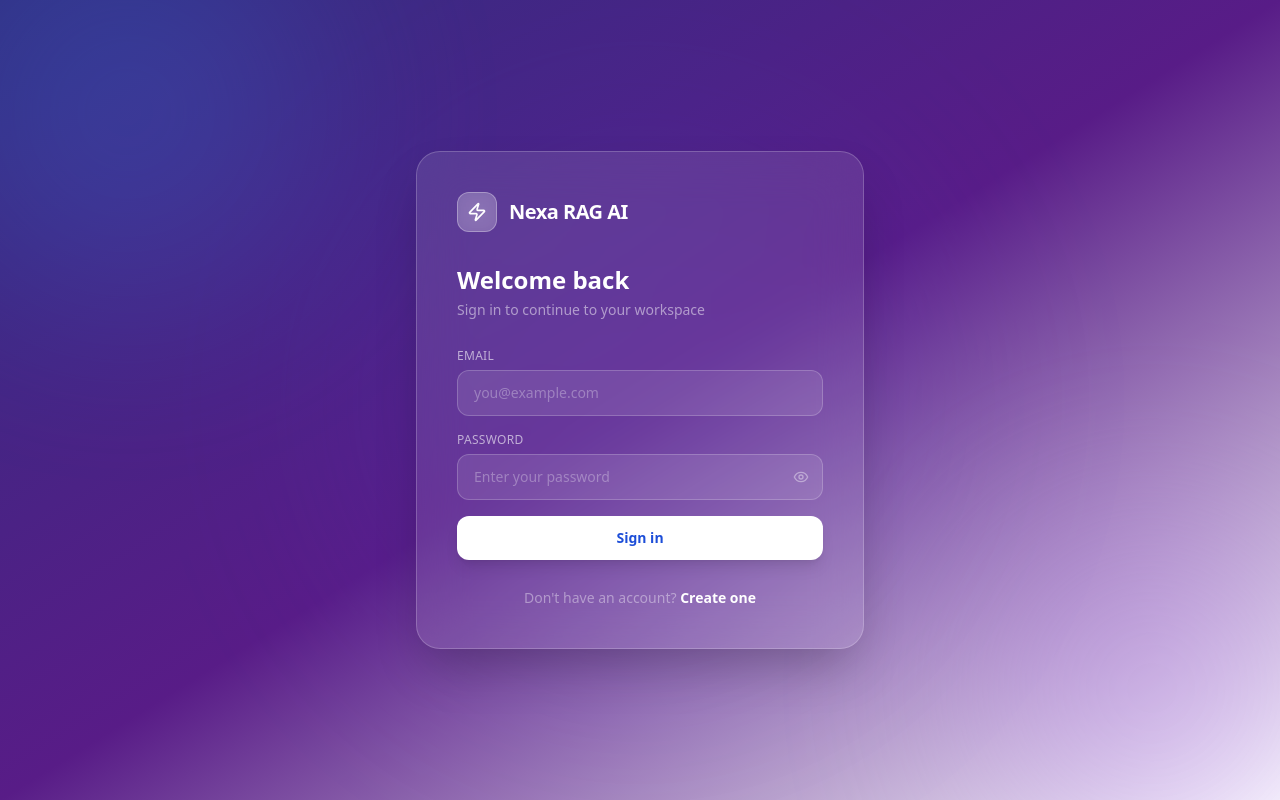
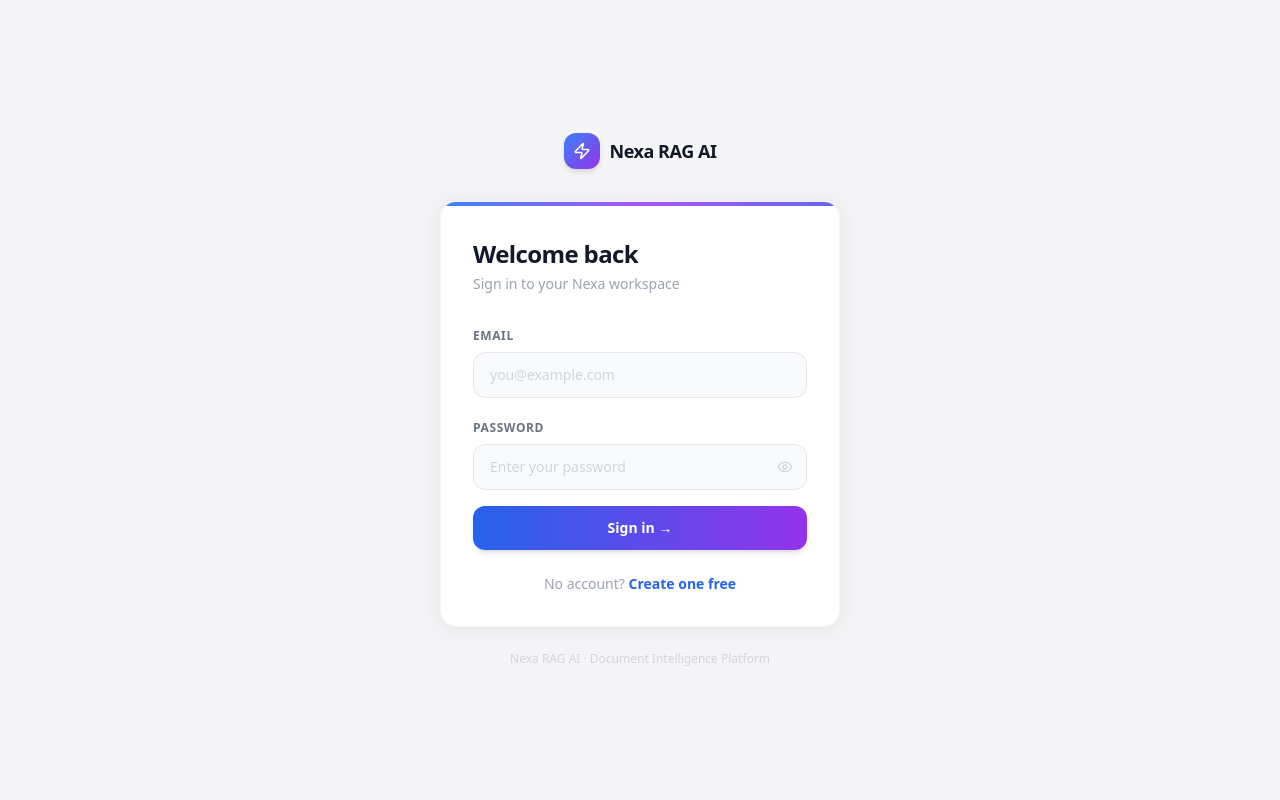
Before and after one commit to Akash-62/Nexa-RAG-AI, a React (Vite) app in the folder frontend/: page /login in a window 1280 px wide. Built offline with nearby package versions, Linux system fonts and the light colour scheme; no server answers.

Commit message:
Clean minimal auth pages — white card, gradient accent, professional layout

```diff
--- a/frontend/src/pages/LoginPage.tsx
+++ b/frontend/src/pages/LoginPage.tsx
@@ -29,47 +29,47 @@ export default function LoginPage() {
   }
 
   return (
-    <div className="min-h-screen flex items-center justify-center relative overflow-hidden bg-gradient-to-br from-indigo-900 via-purple-900 to-brand-900">
-      {/* Background orbs */}
-      <div className="absolute top-[-10%] left-[-5%] w-96 h-96 bg-brand-500 rounded-full opacity-20 blur-[100px] pointer-events-none" />
-      <div className="absolute bottom-[-10%] right-[-5%] w-96 h-96 bg-purple-500 rounded-full opacity-20 blur-[100px] pointer-events-none" />
-      <div className="absolute top-1/2 left-1/2 -translate-x-1/2 -translate-y-1/2 w-[600px] h-[600px] bg-indigo-600 rounded-full opacity-10 blur-[120px] pointer-events-none" />
-
-      {/* Glass card */}
-      <div className="relative w-full max-w-md mx-4 bg-white/10 backdrop-blur-xl border border-white/20 rounded-3xl shadow-2xl p-8 sm:p-10">
+    <div className="min-h-screen bg-[#f5f5f7] flex flex-col items-center justify-center px-4">
       {/* Logo */}
-        <div className="flex items-center gap-3 mb-8">
-          <div className="w-10 h-10 bg-white/20 backdrop-blur rounded-xl flex items-center justify-center border border-white/30">
-            <Zap size={20} className="text-white" />
+      <div className="flex items-center gap-2.5 mb-8">
+        <div className="w-9 h-9 rounded-xl bg-gradient-to-br from-brand-500 to-purple-600 flex items-center justify-center shadow-md">
+          <Zap size={18} className="text-white" />
         </div>
-          <span className="text-white font-bold text-xl tracking-tight">Nexa RAG AI</span>
+        <span className="text-lg font-bold text-gray-900 tracking-tight">Nexa RAG AI</span>
       </div>
 
-        <h2 className="text-2xl font-bold text-white mb-1">Welcome back</h2>
-        <p className="text-white/50 text-sm mb-7">Sign in to continue to your workspace</p>
+      {/* Card */}
+      <div className="w-full max-w-[400px] bg-white rounded-2xl shadow-[0_2px_24px_rgba(0,0,0,0.08)] border border-gray-100 overflow-hidden">
+        {/* Top accent */}
+        <div className="h-1 w-full bg-gradient-to-r from-brand-500 via-purple-500 to-indigo-500" />
+
+        <div className="px-8 py-8">
+          <h1 className="text-2xl font-bold text-gray-900 tracking-tight">Welcome back</h1>
+          <p className="text-sm text-gray-400 mt-1 mb-7">Sign in to your Nexa workspace</p>
 
           {error && (
-          <div className="flex items-start gap-2.5 bg-red-500/20 border border-red-400/30 rounded-xl px-4 py-3 mb-5 text-sm text-red-200">
+            <div className="flex items-start gap-2 bg-red-50 border border-red-100 rounded-xl px-3.5 py-3 mb-5 text-sm text-red-600">
               <AlertCircle size={15} className="shrink-0 mt-0.5" />
-            {error}
+              <span>{error}</span>
             </div>
           )}
 
           <form onSubmit={handleSubmit} className="space-y-4">
-          <div>
-            <label className="block text-xs font-medium text-white/60 mb-1.5 uppercase tracking-wide">Email</label>
+            <div className="space-y-1.5">
+              <label className="text-xs font-semibold text-gray-500 uppercase tracking-wider">Email</label>
               <input
                 type="email"
                 placeholder="you@example.com"
                 value={email}
                 onChange={(e) => setEmail(e.target.value)}
                 required
-              className="w-full bg-white/10 border border-white/20 rounded-xl px-4 py-3 text-sm text-white placeholder-white/30 focus:outline-none focus:ring-2 focus:ring-white/30 focus:border-white/40 transition-all"
+                autoComplete="email"
+                className="w-full border border-gray-200 rounded-xl px-4 py-3 text-sm text-gray-900 placeholder-gray-300 focus:outline-none focus:ring-2 focus:ring-brand-500/20 focus:border-brand-400 transition-all bg-gray-50 hover:bg-white"
               />
             </div>
 
-          <div>
-            <label className="block text-xs font-medium text-white/60 mb-1.5 uppercase tracking-wide">Password</label>
+            <div className="space-y-1.5">
+              <label className="text-xs font-semibold text-gray-500 uppercase tracking-wider">Password</label>
               <div className="relative">
                 <input
                   type={showPassword ? "text" : "password"}
@@ -77,12 +77,13 @@ export default function LoginPage() {
                   value={password}
                   onChange={(e) => setPassword(e.target.value)}
                   required
-                className="w-full bg-white/10 border border-white/20 rounded-xl px-4 py-3 pr-12 text-sm text-white placeholder-white/30 focus:outline-none focus:ring-2 focus:ring-white/30 focus:border-white/40 transition-all"
+                  autoComplete="current-password"
+                  className="w-full border border-gray-200 rounded-xl px-4 py-3 pr-11 text-sm text-gray-900 placeholder-gray-300 focus:outline-none focus:ring-2 focus:ring-brand-500/20 focus:border-brand-400 transition-all bg-gray-50 hover:bg-white"
                 />
                 <button
                   type="button"
                   onClick={() => setShowPassword((v) => !v)}
-                className="absolute right-3.5 top-1/2 -translate-y-1/2 text-white/40 hover:text-white/70 transition-colors"
+                  className="absolute right-3.5 top-1/2 -translate-y-1/2 text-gray-300 hover:text-gray-500 transition-colors"
                   tabIndex={-1}
                 >
                   {showPassword ? <EyeOff size={16} /> : <Eye size={16} />}
@@ -93,19 +94,22 @@ export default function LoginPage() {
             <button
               type="submit"
               disabled={loading}
-            className="w-full mt-2 bg-white text-brand-700 py-3 rounded-xl text-sm font-bold hover:bg-white/90 disabled:opacity-50 transition-all shadow-lg hover:shadow-xl active:scale-[0.98]"
+              className="w-full bg-gradient-to-r from-brand-600 to-purple-600 text-white py-3 rounded-xl text-sm font-semibold hover:opacity-90 disabled:opacity-50 transition-all shadow-md hover:shadow-lg active:scale-[0.98] mt-1"
             >
-            {loading ? "Signing in…" : "Sign in"}
+              {loading ? "Signing in…" : "Sign in →"}
             </button>
           </form>
 
-        <p className="text-center text-sm text-white/40 mt-7">
-          Don't have an account?{" "}
-          <Link to="/register" className="text-white font-semibold hover:text-white/80 transition-colors">
-            Create one
+          <p className="text-center text-sm text-gray-400 mt-6">
+            No account?{" "}
+            <Link to="/register" className="text-brand-600 font-semibold hover:text-brand-700">
+              Create one free
             </Link>
           </p>
         </div>
       </div>
+
+      <p className="mt-6 text-xs text-gray-300">Nexa RAG AI · Document Intelligence Platform</p>
+    </div>
   );
 }
--- a/frontend/src/pages/RegisterPage.tsx
+++ b/frontend/src/pages/RegisterPage.tsx
@@ -16,7 +16,8 @@ export default function RegisterPage() {
 
   const strength = password.length === 0 ? 0 : password.length < 6 ? 1 : password.length < 10 ? 2 : 3;
   const strengthLabel = ["", "Weak", "Fair", "Strong"];
-  const strengthColor = ["", "bg-red-400", "bg-yellow-400", "bg-green-400"];
+  const strengthColor = ["", "bg-red-400", "bg-amber-400", "bg-emerald-500"];
+  const strengthText = ["", "text-red-400", "text-amber-500", "text-emerald-500"];
 
   async function handleSubmit(e: FormEvent) {
     e.preventDefault();
@@ -34,59 +35,60 @@ export default function RegisterPage() {
   }
 
   return (
-    <div className="min-h-screen flex items-center justify-center relative overflow-hidden bg-gradient-to-br from-indigo-900 via-purple-900 to-brand-900">
-      {/* Background orbs */}
-      <div className="absolute top-[-10%] right-[-5%] w-96 h-96 bg-brand-500 rounded-full opacity-20 blur-[100px] pointer-events-none" />
-      <div className="absolute bottom-[-10%] left-[-5%] w-96 h-96 bg-purple-500 rounded-full opacity-20 blur-[100px] pointer-events-none" />
-      <div className="absolute top-1/2 left-1/2 -translate-x-1/2 -translate-y-1/2 w-[600px] h-[600px] bg-indigo-600 rounded-full opacity-10 blur-[120px] pointer-events-none" />
-
-      {/* Glass card */}
-      <div className="relative w-full max-w-md mx-4 bg-white/10 backdrop-blur-xl border border-white/20 rounded-3xl shadow-2xl p-8 sm:p-10">
+    <div className="min-h-screen bg-[#f5f5f7] flex flex-col items-center justify-center px-4 py-10">
       {/* Logo */}
-        <div className="flex items-center gap-3 mb-8">
-          <div className="w-10 h-10 bg-white/20 backdrop-blur rounded-xl flex items-center justify-center border border-white/30">
-            <Zap size={20} className="text-white" />
+      <div className="flex items-center gap-2.5 mb-8">
+        <div className="w-9 h-9 rounded-xl bg-gradient-to-br from-brand-500 to-purple-600 flex items-center justify-center shadow-md">
+          <Zap size={18} className="text-white" />
         </div>
-          <span className="text-white font-bold text-xl tracking-tight">Nexa RAG AI</span>
+        <span className="text-lg font-bold text-gray-900 tracking-tight">Nexa RAG AI</span>
       </div>
 
-        <h2 className="text-2xl font-bold text-white mb-1">Create your account</h2>
-        <p className="text-white/50 text-sm mb-7">Start for free — no credit card required</p>
+      {/* Card */}
+      <div className="w-full max-w-[400px] bg-white rounded-2xl shadow-[0_2px_24px_rgba(0,0,0,0.08)] border border-gray-100 overflow-hidden">
+        {/* Top accent */}
+        <div className="h-1 w-full bg-gradient-to-r from-brand-500 via-purple-500 to-indigo-500" />
+
+        <div className="px-8 py-8">
+          <h1 className="text-2xl font-bold text-gray-900 tracking-tight">Create account</h1>
+          <p className="text-sm text-gray-400 mt-1 mb-7">Free forever · No credit card required</p>
 
           {error && (
-          <div className="flex items-start gap-2.5 bg-red-500/20 border border-red-400/30 rounded-xl px-4 py-3 mb-5 text-sm text-red-200">
+            <div className="flex items-start gap-2 bg-red-50 border border-red-100 rounded-xl px-3.5 py-3 mb-5 text-sm text-red-600">
               <AlertCircle size={15} className="shrink-0 mt-0.5" />
-            {error}
+              <span>{error}</span>
             </div>
           )}
 
           <form onSubmit={handleSubmit} className="space-y-4">
-          <div>
-            <label className="block text-xs font-medium text-white/60 mb-1.5 uppercase tracking-wide">Full name</label>
+            <div className="space-y-1.5">
+              <label className="text-xs font-semibold text-gray-500 uppercase tracking-wider">Full name</label>
               <input
                 type="text"
                 placeholder="John Doe"
                 value={name}
                 onChange={(e) => setName(e.target.value)}
                 required
-              className="w-full bg-white/10 border border-white/20 rounded-xl px-4 py-3 text-sm text-white placeholder-white/30 focus:outline-none focus:ring-2 focus:ring-white/30 focus:border-white/40 transition-all"
+                autoComplete="name"
+                className="w-full border border-gray-200 rounded-xl px-4 py-3 text-sm text-gray-900 placeholder-gray-300 focus:outline-none focus:ring-2 focus:ring-brand-500/20 focus:border-brand-400 transition-all bg-gray-50 hover:bg-white"
               />
             </div>
 
-          <div>
-            <label className="block text-xs font-medium text-white/60 mb-1.5 uppercase tracking-wide">Email</label>
+            <div className="space-y-1.5">
+              <label className="text-xs font-semibold text-gray-500 uppercase tracking-wider">Email</label>
               <input
                 type="email"
                 placeholder="you@example.com"
                 value={email}
                 onChange={(e) => setEmail(e.target.value)}
                 required
-              className="w-full bg-white/10 border border-white/20 rounded-xl px-4 py-3 text-sm text-white placeholder-white/30 focus:outline-none focus:ring-2 focus:ring-white/30 focus:border-white/40 transition-all"
+                autoComplete="email"
+                className="w-full border border-gray-200 rounded-xl px-4 py-3 text-sm text-gray-900 placeholder-gray-300 focus:outline-none focus:ring-2 focus:ring-brand-500/20 focus:border-brand-400 transition-all bg-gray-50 hover:bg-white"
               />
             </div>
 
-          <div>
-            <label className="block text-xs font-medium text-white/60 mb-1.5 uppercase tracking-wide">Password</label>
+            <div className="space-y-1.5">
+              <label className="text-xs font-semibold text-gray-500 uppercase tracking-wider">Password</label>
               <div className="relative">
                 <input
                   type={showPassword ? "text" : "password"}
@@ -95,28 +97,29 @@ export default function RegisterPage() {
                   onChange={(e) => setPassword(e.target.value)}
                   minLength={8}
                   required
-                className="w-full bg-white/10 border border-white/20 rounded-xl px-4 py-3 pr-12 text-sm text-white placeholder-white/30 focus:outline-none focus:ring-2 focus:ring-white/30 focus:border-white/40 transition-all"
+                  autoComplete="new-password"
+                  className="w-full border border-gray-200 rounded-xl px-4 py-3 pr-11 text-sm text-gray-900 placeholder-gray-300 focus:outline-none focus:ring-2 focus:ring-brand-500/20 focus:border-brand-400 transition-all bg-gray-50 hover:bg-white"
                 />
                 <button
                   type="button"
                   onClick={() => setShowPassword((v) => !v)}
-                className="absolute right-3.5 top-1/2 -translate-y-1/2 text-white/40 hover:text-white/70 transition-colors"
+                  className="absolute right-3.5 top-1/2 -translate-y-1/2 text-gray-300 hover:text-gray-500 transition-colors"
                   tabIndex={-1}
                 >
                   {showPassword ? <EyeOff size={16} /> : <Eye size={16} />}
                 </button>
               </div>
               {password.length > 0 && (
-              <div className="mt-2 flex items-center gap-2">
+                <div className="flex items-center gap-2 pt-0.5">
                   <div className="flex gap-1 flex-1">
                     {[1, 2, 3].map((s) => (
                       <div
                         key={s}
-                      className={`h-1 flex-1 rounded-full transition-all ${strength >= s ? strengthColor[strength] : "bg-white/20"}`}
+                        className={`h-1 flex-1 rounded-full transition-all duration-300 ${strength >= s ? strengthColor[strength] : "bg-gray-100"}`}
                       />
                     ))}
                   </div>
-                <span className="text-xs text-white/40">{strengthLabel[strength]}</span>
+                  <span className={`text-xs font-medium ${strengthText[strength]}`}>{strengthLabel[strength]}</span>
                 </div>
               )}
             </div>
@@ -124,19 +127,22 @@ export default function RegisterPage() {
             <button
               type="submit"
               disabled={loading}
-            className="w-full mt-2 bg-white text-brand-700 py-3 rounded-xl text-sm font-bold hover:bg-white/90 disabled:opacity-50 transition-all shadow-lg hover:shadow-xl active:scale-[0.98]"
+              className="w-full bg-gradient-to-r from-brand-600 to-purple-600 text-white py-3 rounded-xl text-sm font-semibold hover:opacity-90 disabled:opacity-50 transition-all shadow-md hover:shadow-lg active:scale-[0.98] mt-1"
             >
-            {loading ? "Creating account…" : "Create account"}
+              {loading ? "Creating account…" : "Create account →"}
             </button>
           </form>
 
-        <p className="text-center text-sm text-white/40 mt-7">
+          <p className="text-center text-sm text-gray-400 mt-6">
             Already have an account?{" "}
-          <Link to="/login" className="text-white font-semibold hover:text-white/80 transition-colors">
+            <Link to="/login" className="text-brand-600 font-semibold hover:text-brand-700">
               Sign in
             </Link>
           </p>
         </div>
       </div>
+
+      <p className="mt-6 text-xs text-gray-300">Nexa RAG AI · Document Intelligence Platform</p>
+    </div>
   );
 }
```
Lines whose indentation alone changed are shown as unchanged.
